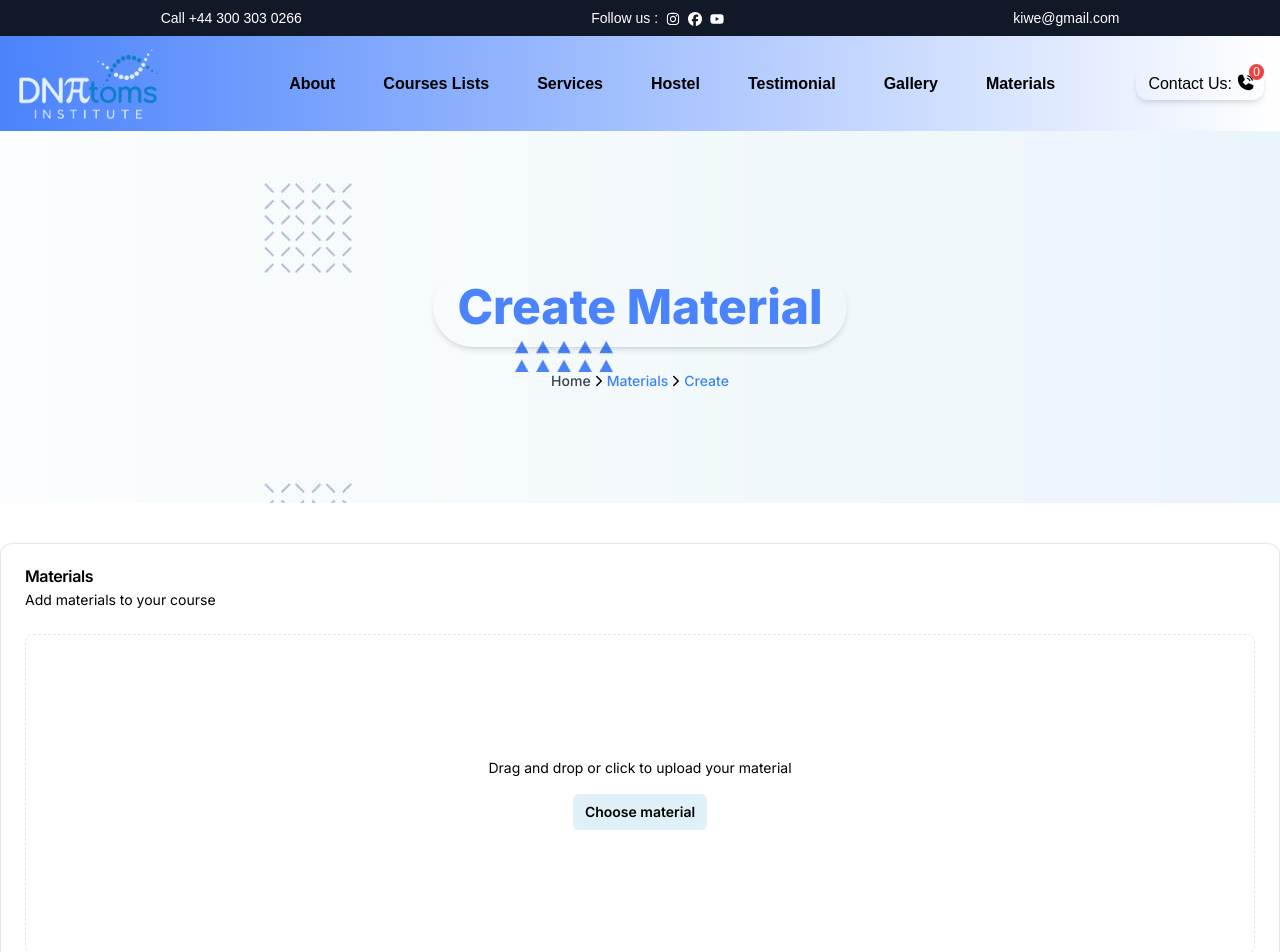
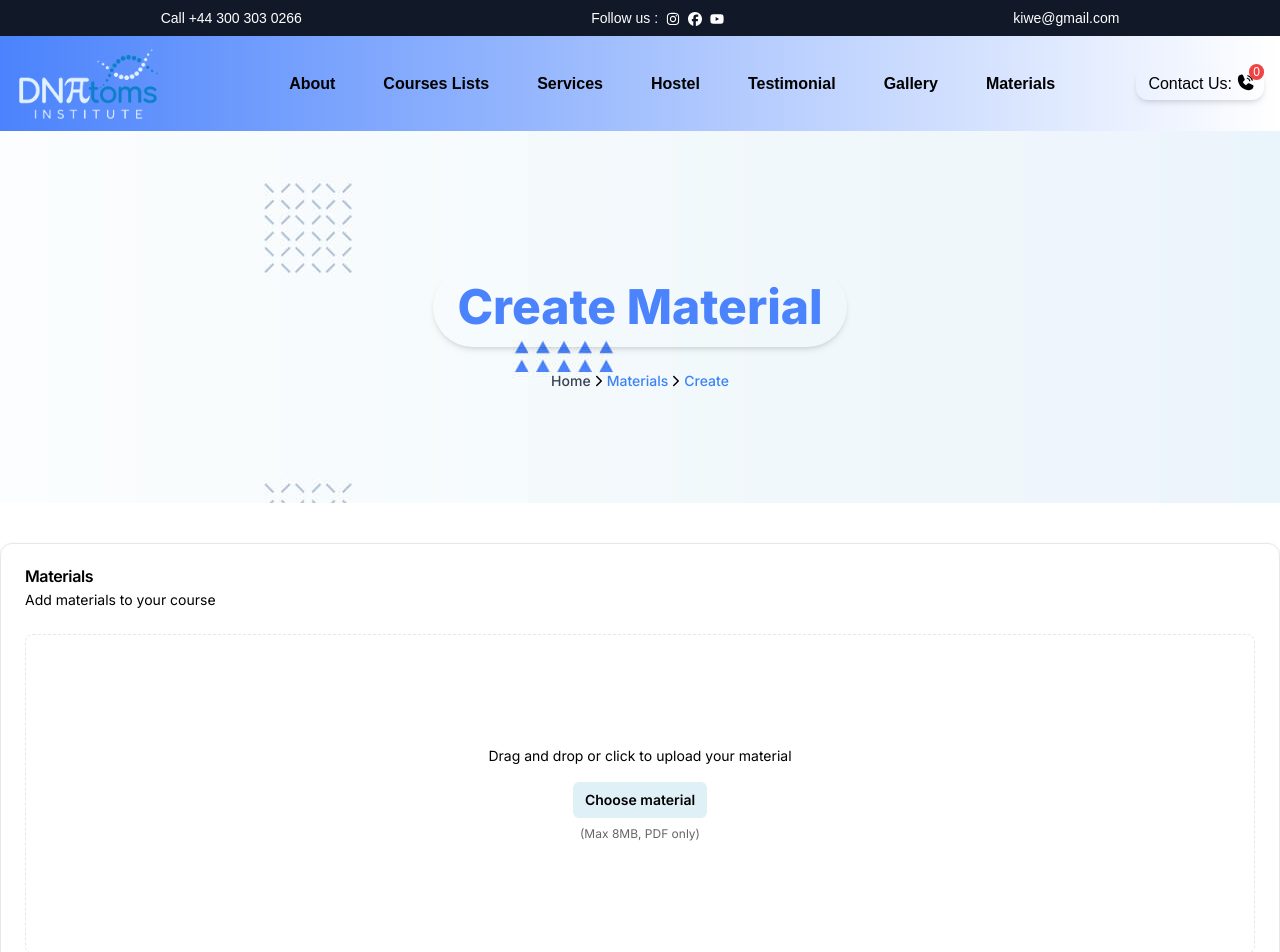
Before and after one commit to SouravGRoy/kiwe-edu, a Next.js app: page /materials/create in a window 1280 px wide. Shown: the top 952 px of the page. Built offline with nearby package versions, Linux system fonts and the light colour scheme; no server answers.

Commit message:
ADD: added dropzone file size validation

```diff
--- a/src/app/components/materials/create/material-create-page.tsx
+++ b/src/app/components/materials/create/material-create-page.tsx
@@ -22,7 +22,7 @@ import { cn } from "@/lib/utils";
 import { useMutation } from "@tanstack/react-query";
 import Link from "next/link";
 import { useRouter } from "next/navigation";
-import { ElementRef, useEffect, useRef, useState } from "react";
+import React, { ElementRef, useEffect, useRef, useState } from "react";
 import { IoIosArrowForward } from "react-icons/io";
 import { toast } from "sonner";
 
@@ -40,6 +40,8 @@ export function MaterialCreatePage() {
 
     const handleUpload = (e: UploadEvent) => {
         const { message, type, data, isError } = processFiles(e);
+
+        console.log(message);
 
         if (isError) return toast.error(message);
         if (!type) return toast.error("No file selected");
@@ -175,6 +177,7 @@ export function MaterialCreatePage() {
                                     accept={uploadConfig.acceptedDocTypes.join(
                                         ","
                                     )}
+                                    max={uploadConfig.maxDocFileSize}
                                     multiple={
                                         uploadConfig.maxDocCount > 1
                                             ? true
@@ -206,6 +209,7 @@ export function MaterialCreatePage() {
                                 </p>
 
                                 {!material && (
+                                    <div className="flex flex-col items-center gap-2">
                                         <Button
                                             className="font-semibold"
                                             size="sm"
@@ -217,6 +221,20 @@ export function MaterialCreatePage() {
                                                 ? "Drop the files here"
                                                 : "Choose material"}
                                         </Button>
+
+                                        <p className="text-xs text-black/60">
+                                            (Max{" "}
+                                            {Intl.NumberFormat("en", {
+                                                notation: "compact",
+                                                maximumFractionDigits: 1,
+                                            }).format(
+                                                uploadConfig.maxDocFileSize /
+                                                    1024 /
+                                                    1024
+                                            )}
+                                            MB, PDF only)
+                                        </p>
+                                    </div>
                                 )}
                             </div>
 
--- a/src/hooks/dropzone.ts
+++ b/src/hooks/dropzone.ts
@@ -148,7 +148,7 @@ export function useDropzone() {
                 message:
                     "Could not upload " +
                     rejectedFiles.length +
-                    " images. Please check the file types and sizes, " +
+                    " image(s). Please check the file types and sizes, " +
                     rejectedFiles.map((file) => file.file.name).join(", "),
                 isError: true,
                 isSuccess: false,
@@ -209,8 +209,12 @@ export function useDropzone() {
                 message:
                     "Could not upload " +
                     rejectedFiles.length +
-                    " documents. Please check the file types and sizes, " +
-                    rejectedFiles.map((file) => file.file.name).join(", "),
+                    " document(s). Only PDF files and sizes less than " +
+                    Intl.NumberFormat("en", {
+                        notation: "compact",
+                        maximumFractionDigits: 1,
+                    }).format(MAX_DOC_FILE_SIZE / 1024 / 1024) +
+                    "MB are allowed",
                 isError: true,
                 isSuccess: false,
             };
```
Also changed, not shown: 1 other file (tests, documents, lock files or other folders). Lines whose indentation alone changed are shown as unchanged.
